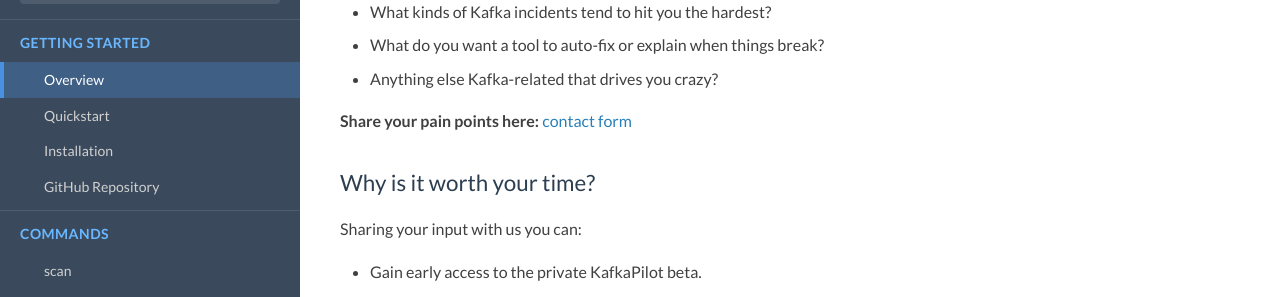
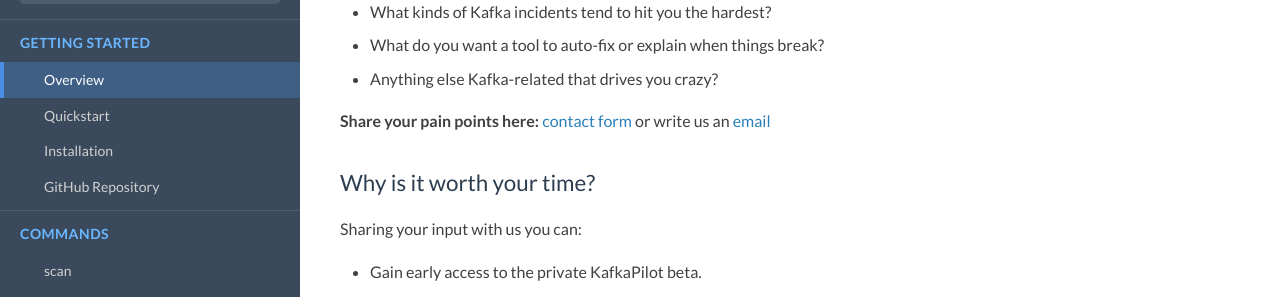
Before and after one commit to softwaremill/kcpilot, a Jekyll site: the page built from docs/index.md, in a window 1280 px wide and 900 px high, scrolled down 497 px. Shown: the part 149-446 px from the top of the window. Built offline with Jekyll 4.4.1, drawn with Linux system fonts in a browser that asks for light colours.

Commit message:
testing mailto links in docs

```diff
--- a/docs/index.md
+++ b/docs/index.md
@@ -21,7 +21,7 @@ Your feedback.
 - What do you want a tool to auto-fix or explain when things break?
 - Anything else Kafka-related that drives you crazy?
 
-**Share your pain points here:** [contact form](https://softwaremill.com/services/apache-kafka-services/)
+**Share your pain points here:** [contact form](https://softwaremill.com/services/apache-kafka-services/) or write us an [email](mailto:kafka-pilot\@softwaremill.com)
 
 
 ### Why is it worth your time?
```
